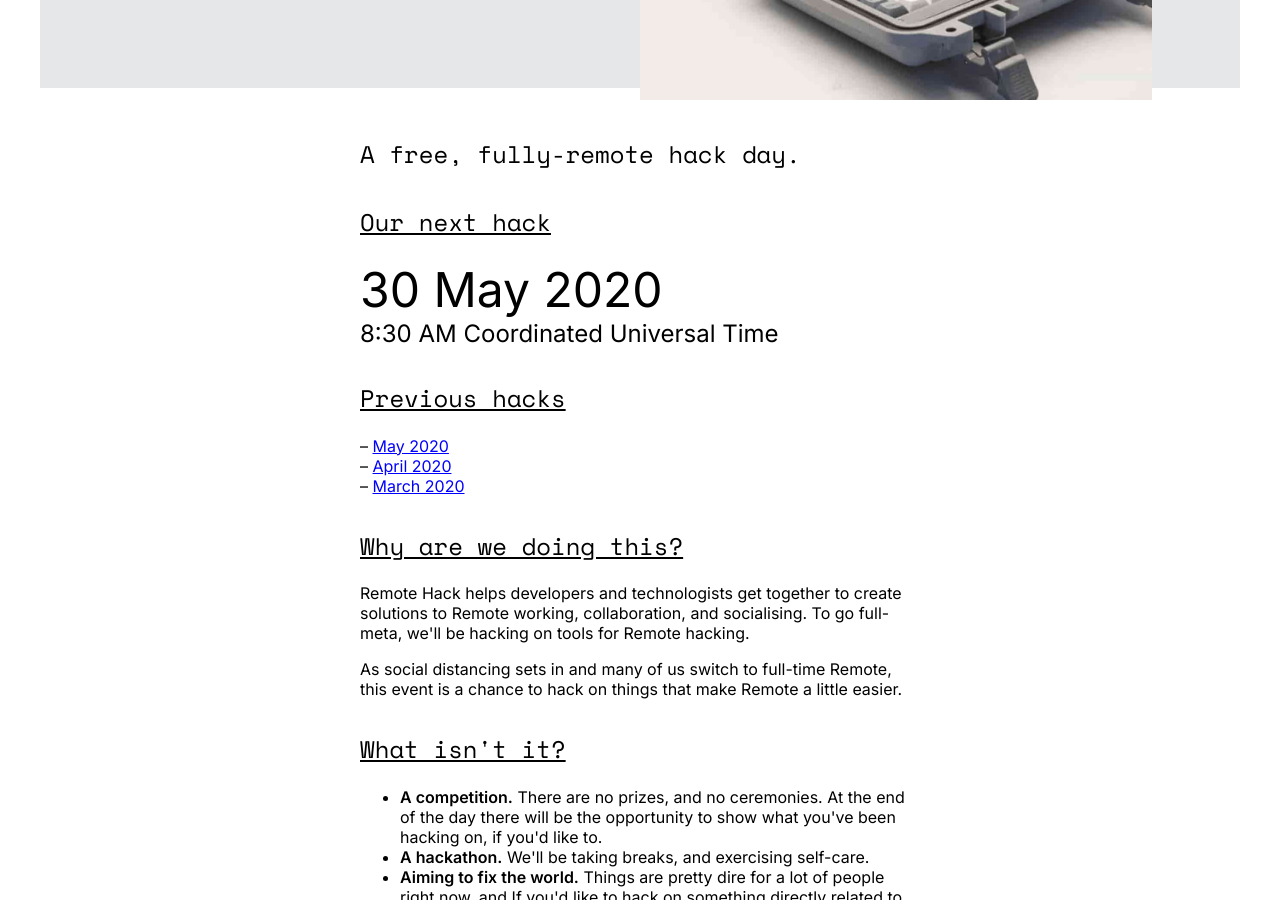
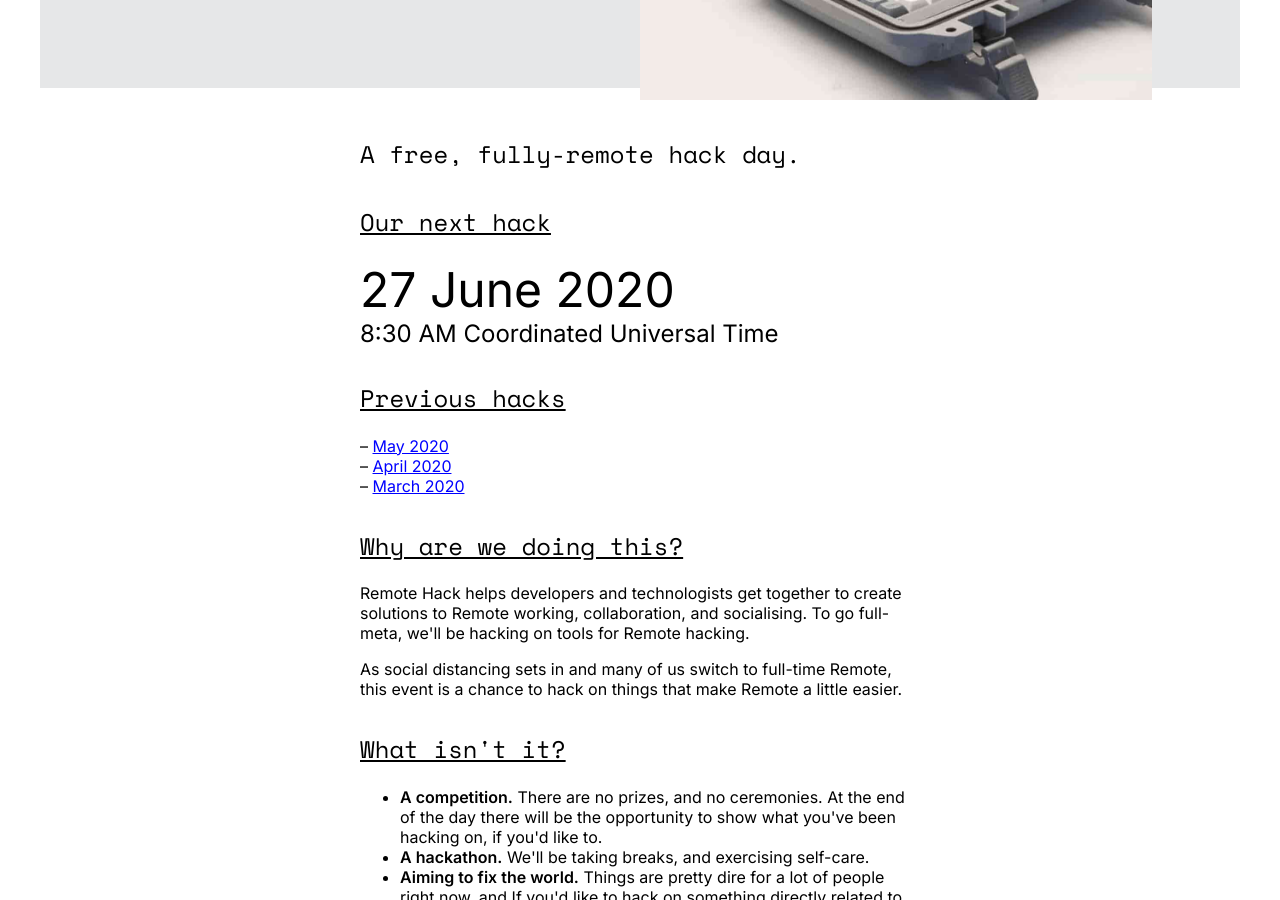
Before and after one commit to remotehack/remotehack.github.io, a Jekyll site: the page built from index.html, in a window 1280 px wide and 900 px high, scrolled down 428 px. Built offline with Jekyll 4.4.1, drawn with Linux system fonts in a browser that asks for light colours; some of the changed lines change nothing that is shown.

Commit message:
June! 🥳

```diff
--- a/index.html
+++ b/index.html
@@ -2,8 +2,8 @@
 layout: default
 show_header: true
 
-start: 2020-05-30T08:30Z
-end: 2020-05-30T16:30Z
+start: 2020-06-27T08:30Z
+end: 2020-06-27T16:30Z
 ---
 
 
```
